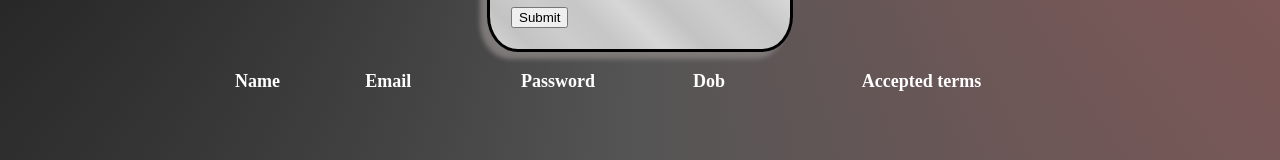
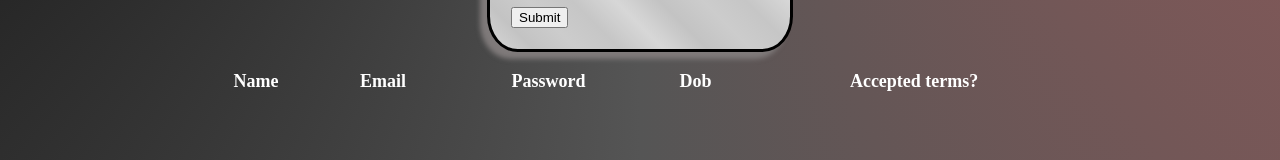
Before and after one commit to suchitra1976/rohitlingarkerAicte, a plain HTML site: page index.html in a window 1280 px wide. Shown: the part 330-490 px from the top of the page. Drawn offline with Linux system fonts and the light colour scheme.

Commit message:
Update index.html

```diff
--- a/index.html
+++ b/index.html
@@ -37,9 +37,9 @@
 
     </form>
         <table>
+            <thead><tr><th>Name</th><th>Email</th><th>Password</th><th>Dob</th><th>Accepted terms?</th></tr></thead>
+            <tbody id="table_body">
 
-            <tbody id="table_body">
-                <tr><th>Name</th><th>Email</th><th>Password</th><th>Dob</th><th>Accepted terms</th></tr>
                 <!-- <tr>
                     <td>lorem</td>
                     <td>lorem</td>
```
